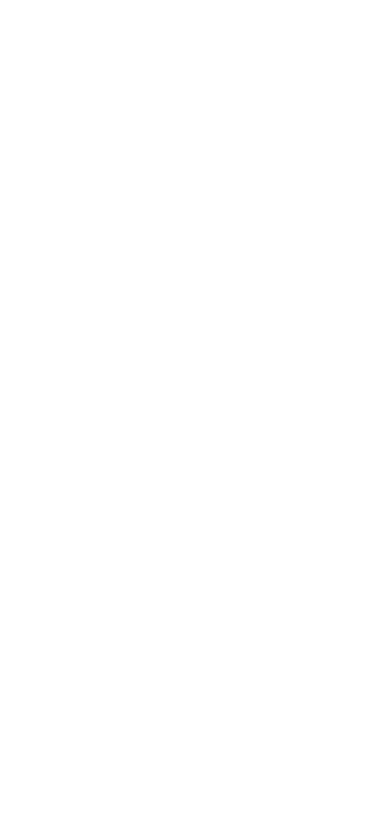
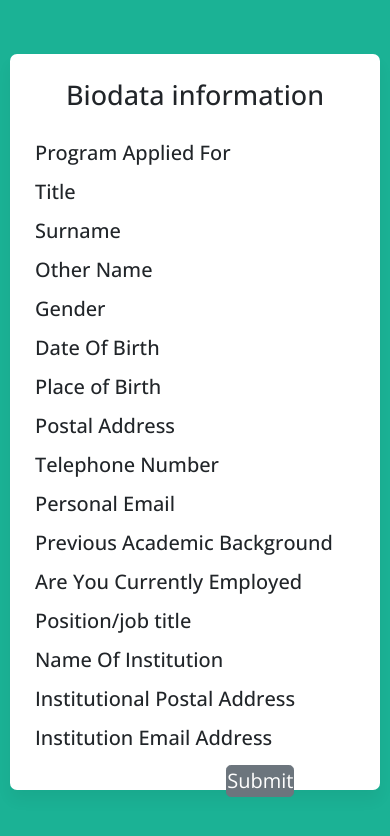
Before and after one commit to EffahAdode3/Public-Health, a Vue app: page /preview in a window 390 px wide. Before the commit this address had no page. Shown: the top 836 px of the page. Built offline with nearby package versions, Linux system fonts and the light colour scheme.

Commit message:
change phone

```diff
--- a/src/router/index.js
+++ b/src/router/index.js
@@ -5,7 +5,7 @@
 import edu from '../views/EducationalBackground.vue'
 import employhis from '../views/EmploymentHistory.vue'
 import upload from '../views/UploadImage.vue'
-
+import preview from '@/views/Preview.vue'
 const router = createRouter({
   history: createWebHistory(import.meta.env.BASE_URL),
   routes: [
@@ -13,6 +13,11 @@
       path: '/',
       name: 'Login',
       component: Login
+    },
+    {
+      path: '/preview',
+      name: 'preview',
+      component: preview
     },
     {
       path: '/registration',
--- a/src/views/EmploymentHistory.vue
+++ b/src/views/EmploymentHistory.vue
@@ -1,7 +1,11 @@
 <template>
     <body>
      <form>
+
        <h2>Employment History</h2>
+       <button type="button" class="btn btn-danger"   @click.prevent="logout">Logout</button>
+       <br>
+       <br>
        <h5>Begin with most recent employment, and include all current jobs</h5>
        <br>
        <div v-for="(entry, index) in emphistory" :key="index">
@@ -30,10 +34,14 @@
            <input type="text" v-model="entry.country">
          </div>
          <button type="button" class="btn btn-secondary btn-lg"  style="position: absolute;left: 58%;"  @click.prevent="GoBack">Go Back</button>
+
          <button class="btn btn-danger" @click.prevent="deleteHistory(index)">Delete</button>
+         <br>
+         <br>
+         <!-- <br> -->
        </div>
        <br>
-       <button type="button" class="btn btn-danger" style="position: absolute;left: 40%;"  @click.prevent="logout">Logout</button>
+       <!-- <br> -->
        <button class="btn btn-primary"   @click.prevent="addEmployement">Add</button>
        <button type="button" class="btn btn-secondary btn-lg"  style="position: absolute;left: 58%;"  @click.prevent="submit">Next</button>
      </form>
@@ -106,11 +114,12 @@
 
 axios.post(`${base_url}/get-emphistory`, {user_id: this.user_id}).then((response) => {
 
-           let employdataForm = response.data.emphistory;
-           for( const property in employdataForm){
-            this.emphistory[property] = employdataForm[property];
-           }
-           console.log(employdataForm);
+           this.emphistory = response.data.emphistory
+          //  let employdataForm = response.data.emphistory;
+          //  for( const property in employdataForm){
+          //   this.emphistory[property] = employdataForm[property];
+          //  }
+          //  console.log(employdataForm);
           console.log(response.data);
         })  .catch(error => {
           console.error('Error fetching titles:', error);
--- /dev/null
+++ b/src/views/Preview.vue
@@ -0,0 +1,310 @@
+<template>
+      <body>
+      <form>
+        <h2>Biodata information</h2>
+          <div class="form-group date">
+            <h5>Program Applied For</h5>
+            <p>{{ formData.prog_applied}}</p>
+          </div>
+          <div class="form-group date">
+           <h5>Title</h5>
+            <p>{{ formData.title }}</p>
+
+          </div>
+          <div class="form-group fullname">
+            <h5>Surname</h5>
+           <p>{{ formData.surname }}</p>
+          </div>
+          <div class="form-group fullname">
+            <h5>Other Name</h5>
+            <p> {{ formData.othernames }}</p>
+
+          </div>
+          <div class="form-group fullname">
+           <h5>Gender</h5>
+            <p>{{ formData.gender }}</p>
+          </div>
+          <div class="form-group fullname">
+            <h5>Date Of Birth</h5>
+            <p>{{ formData.dob }}</p>
+          </div>
+          <div class="form-group fullname">
+            <h5>Place of Birth</h5>
+            <p>{{ formData.placeofbirth }}</p>
+          </div>
+          <div class="form-group fullname">
+            <h5>Postal Address  </h5>
+            <p>{{ formData.address }}</p>
+          </div>
+          <div class="form-group fullname">
+        <h5>Telephone Number</h5>
+             <p> {{ formData.phone }}</p>
+      </div>
+          <div class="form-group fullname">
+            <h5>Personal Email</h5>
+
+            <p>{{ formData.email }}</p>
+          </div>
+          <div class="form-group fullname">
+            <h5>Previous Academic Background</h5>
+            <p>{{ formData.prevacademic }}</p>
+          </div>
+          <div class="form-group fullname">
+            <h5>Are You Currently Employed </h5>
+             <p>{{ formData.isemployed }}</p>
+          </div>
+          <div class="form-group fullname">
+            <h5>Position/job title</h5>
+
+            <p>{{ formData.position }}</p>
+          </div>
+          <div class="form-group fullname">
+            <h5>Name Of Institution</h5>
+            <p>{{ formData.employername }}</p>
+          </div>
+          <div class="form-group fullname">
+            <h5>Institutional Postal Address</h5>
+            <p>{{ formData.employeraddress }}</p>
+          </div>
+          <div class="form-group fullname">
+            <h5>Institution Email Address</h5>
+            <p>{{ formData.employeraddress }}</p>
+          </div>
+
+<div v-for="(edu, index) in educationBackground" :key="index">
+          <h2>Educational Background</h2>
+          <div class="form-group date">
+            <h5>Date start</h5>
+            <p>{{ edu.start_date}}</p>
+          </div>
+          <div class="form-group date">
+           <h5>Date End</h5>
+            <p>{{ edu.end_date }}</p>
+
+          </div>
+          <div class="form-group fullname">
+            <h5>Institution Attended</h5>
+           <p>{{ edu.institution }}</p>
+          </div>
+          <div class="form-group fullname">
+            <h5>Area of specialization (Major subject)</h5>
+            <p> {{ edu.subjects }}</p>
+
+          </div>
+          <div class="form-group fullname">
+           <h5>Degree completed</h5>
+            <p>{{ edu.degree }}</p>
+          </div>
+        </div>
+
+
+
+        <div v-for="(employ, index) in employmentHistory" :key="index">
+          <h2>Employment History</h2>
+          <div class="form-group date">
+            <h5>Date start</h5>
+            <p>{{ employ.start_date}}</p>
+          </div>
+          <div class="form-group date">
+           <h5>Date End</h5>
+            <p>{{ employ.end_date }}</p>
+
+          </div>
+          <div class="form-group fullname">
+            <h5>Position / Title</h5>
+           <p>{{ employ.position }}</p>
+          </div>
+          <div class="form-group fullname">
+            <h5>Employer</h5>
+            <p> {{ employ.employer }}</p>
+
+          </div>
+          <div class="form-group fullname">
+           <h5>City</h5>
+            <p>{{ employ.city }}</p>
+          </div>
+          <div class="form-group fullname">
+           <h5>Country</h5>
+            <p>{{ employ.country }}</p>
+          </div>
+        </div>
+
+        <button type="button" class="btn btn-secondary btn-lg"  style="position: absolute;left: 58%;"  @click.prevent="submit">Submit</button>
+      </form>
+    </body>
+  </template>
+
+  <script>
+  import axios from 'axios';
+  import { base_url } from '../constant';
+
+  export default {
+    data() {
+      return {
+        user_id: '',
+        user: {},
+        formData: '' ,
+        educationBackground:'',
+        employmentHistory : ''
+      };
+    },
+
+    mounted() {
+      this.user = JSON.parse(localStorage.getItem('user'));
+      if (this.user && this.user.id) {
+        this.user_id = this.user.id;
+        console.log("User:", this.user);
+        console.log("User ID:", this.user_id);
+        this.getFormData();
+        this.geteducationalBackground();
+        this.getemployhistory();
+      }
+    },
+
+    methods: {
+      getFormData() {
+        axios.post(`${base_url}/get-biodata`, { user_id: this.user_id })
+          .then((response) => {
+            console.log('Response data:', response.data);
+            this.formData = response.data.biodata;  // Default to an empty array if no biodata
+            console.log('Assigned formData:', this.formData);
+          })
+          .catch(error => {
+            console.error('Error fetching titles:', error);
+          });
+      },
+
+
+      geteducationalBackground() {
+        axios.post(`${base_url}/get-edubackground`, { user_id: this.user_id })
+          .then((response) => {
+            console.log('Response data:', response.data);
+            this.educationBackground = response.data.eduhistory;  // Default to an empty array if no biodata
+            console.log('Assigned education:', this.educationBackground);
+          })
+          .catch(error => {
+            console.error('Error fetching titles:', error);
+          });
+      },
+
+      getemployhistory() {
+        axios.post(`${base_url}/get-emphistory`, { user_id: this.user_id })
+          .then((response) => {
+            console.log('Response data:', response.data);
+            this.employmentHistory  = response.data.emphistory;
+            console.log('Assigned education:', this.employementHistory );
+          })
+          .catch(error => {
+            console.error('Error fetching titles:', error);
+          });
+      },
+
+    }
+  };
+  </script>
+
+
+
+
+  <style scoped>
+  @import url('https://fonts.googleapis.com/css2?family=Open+Sans:wght@400;500;600;700&display=swap');
+  * {
+    margin: 0;
+    padding: 0;
+    box-sizing: border-box;
+    font-family: 'Open Sans', sans-serif;
+  }
+  body {
+    display: flex;
+    align-items: center;
+    justify-content: center;
+    padding: 0 10px;
+    min-height: 100vh;
+    background: #1BB295;
+  }
+
+  .btn btn-secondary btn-lg{
+      position: absolute;
+      left: 54%;
+
+  }
+  form {
+    padding: 25px;
+    background: #fff;
+    max-width: 500px;
+    width: 100%;
+    border-radius: 7px;
+    box-shadow: 0 10px 15px rgba(0, 0, 0, 0.05);
+  }
+  form h2 {
+    font-size: 27px;
+    text-align: center;
+    margin: 0px 0 30px;
+  }
+  form .form-group {
+    margin-bottom: 15px;
+    position: relative;
+  }
+  form label {
+    display: block;
+    font-size: 15px;
+    margin-bottom: 7px;
+  }
+  form input,
+  form select {
+    height: 45px;
+    padding: 10px;
+    width: 100%;
+    font-size: 15px;
+    outline: none;
+    background: #fff;
+    border-radius: 3px;
+    border: 1px solid #bfbfbf;
+  }
+  form input:focus,
+  form select:focus {
+    border-color: #9a9a9a;
+  }
+  form input.error,
+  form select.error {
+    border-color: #f91919;
+    background: #f9f0f1;
+  }
+  form small {
+    font-size: 14px;
+    margin-top: 5px;
+    display: block;
+    color: #f91919;
+  }
+  form .password i {
+    position: absolute;
+    right: 0px;
+    height: 45px;
+    top: 28px;
+    font-size: 13px;
+    line-height: 45px;
+    width: 45px;
+    cursor: pointer;
+    color: #939393;
+    text-align: center;
+  }
+  .submit-btn {
+    margin-top: 30px;
+  }
+  .submit-btn input {
+    color: white;
+    border: none;
+    height: auto;
+    font-size: 16px;
+    padding: 13px 0;
+    border-radius: 5px;
+    cursor: pointer;
+    font-weight: 500;
+    text-align: center;
+    background: #1BB295;
+    transition: 0.2s ease;
+  }
+  .submit-btn input:hover {
+    background: #179b81;
+  }
+  </style>
```
Also changed, not shown: src/views/EducationalBackground.vue (+29 -19 lines), src/views/FormData.vue (+11 -11 lines), src/views/UploadImage.vue (+4 -17 lines).
